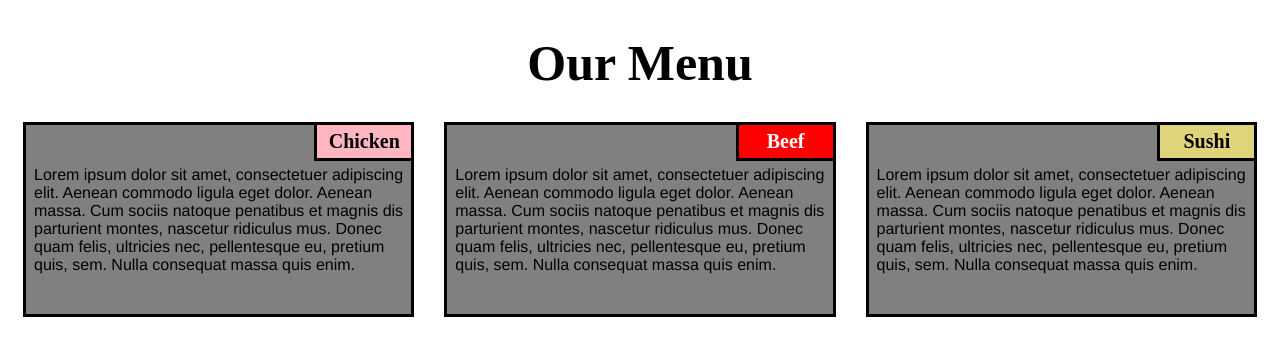
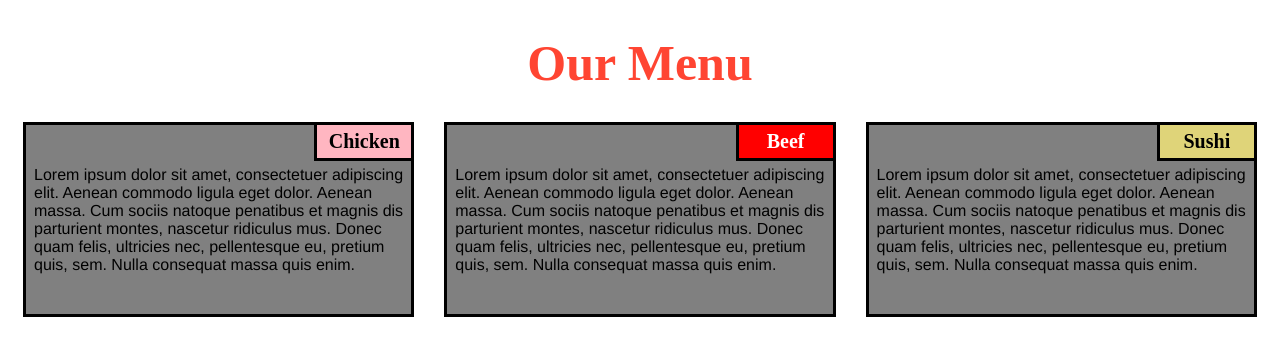
Before and after one commit to MustaanSiddiqi/MustaanSiddiqi.github.io, a plain HTML site: page Module 2/index.html in a window 1280 px wide. Drawn offline with Linux system fonts and the light colour scheme.

Commit message:
Update style.css

```diff
--- a/Module 2/css/style.css
+++ b/Module 2/css/style.css
@@ -10,7 +10,7 @@
     h1 {
        margin-bottom: 15px;
     text-align: center;
-    color: black;
+    color: #ff4532;
     font-size: 50px;
     }
 
```
